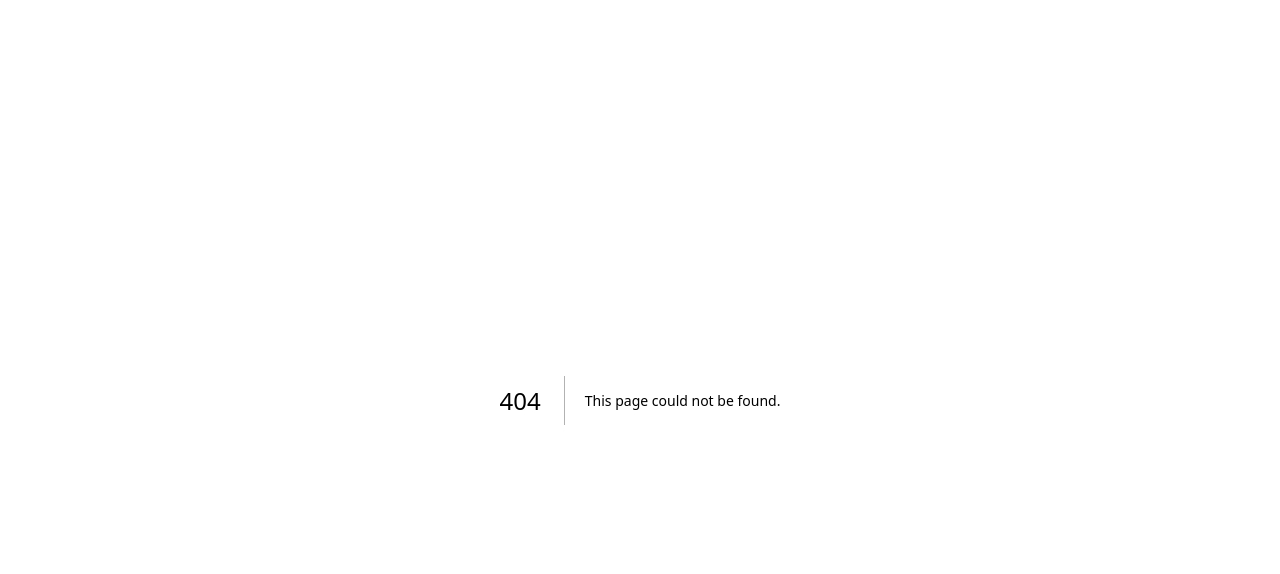
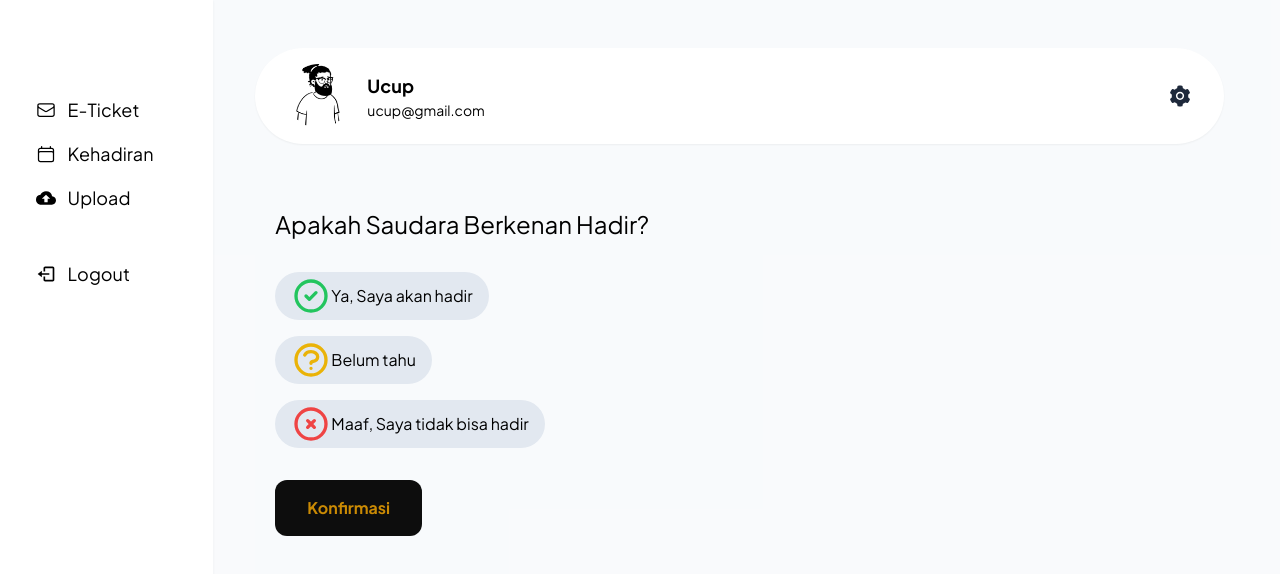
Before and after one commit to rianmz-genz/weddingnesia, a Next.js app: page /guests/1/rsvp in a window 1280 px wide. Before the commit this address had no page. Shown: the top 574 px of the page. Built offline with nearby package versions, Linux system fonts and the light colour scheme; no server answers.

Commit message:
page rsvp status

```diff
--- a/pages/guests/[guestId]/attendance.jsx
+++ b/pages/guests/[guestId]/rsvp.jsx
@@ -1,4 +1,7 @@
+import ChangeRSVPStatus from "@/api/integrations/invitation/guest/ChangeRSVPStatus";
+import { Button } from "@/components";
 import DashboardGuest from "@/components/layout/DashboardGuest";
+import { buttonStyle } from "@/utils/enum";
 import { useRouter } from "next/router";
 import { useState } from "react";
 import {
@@ -7,50 +10,63 @@ import {
   HiOutlineXCircle,
 } from "react-icons/hi";
 
-function MapStatus(status) {
-  return (
-    <div className="w-auto flex flex-row bg-slate-200 rounded-full items-center px-4 py-1">
-      {status.icon}
-      <span>{status.label}</span>
-    </div>
-  );
-}
-
 function GuestAttendance() {
   const router = useRouter();
   const guestId = router.query.guestId;
-
-  const [statusConfirmation, setStatusConfirmation] =
-    useState("Belum Tahu nih");
+  const [rsvpStatus, setRsvpStatus] = useState("NOT_SURE");
 
   const listStatus = [
     {
       label: "Ya, Saya akan hadir",
+      value: "SURE",
       icon: <HiOutlineCheckCircle className="text-green-500 w-10 h-auto" />,
     },
 
     {
       label: "Belum tahu",
+      value: "NOT_SURE",
       icon: (
         <HiOutlineQuestionMarkCircle className="text-yellow-500 w-10 h-auto" />
       ),
     },
     {
       label: "Maaf, Saya tidak bisa hadir",
+      value: "ABSENT",
       icon: <HiOutlineXCircle className="text-red-500 w-10 h-auto" />,
     },
   ];
+
+  const handleChangeRsvpStatus = () => {
+    ChangeRSVPStatus(guestId, rsvpStatus).then((res) => {
+      console.log(res);
+    });
+  };
 
   return (
     <DashboardGuest>
       <div className="px-16 w-full h-full pt-16">
         <h1 className="text-2xl">Apakah Saudara Berkenan Hadir?</h1>
         <div className="flex flex-col gap-4 my-8">
-          {listStatus.map((status) => MapStatus(status))}
+          {listStatus.map((status) => {
+            return (
+              <button
+                key={status.value}
+                onClick={() => setRsvpStatus(status.value)}
+                className="w-fit flex flex-row bg-slate-200 rounded-full items-center px-4 py-1"
+              >
+                {status.icon}
+                <span>{status.label}</span>
+              </button>
+            );
+          })}
         </div>
-        <buttton className="bg-yellow-500 rounded-full px-4 py-2 flex-shrink-0 text-white">
+        <Button
+          onClick={handleChangeRsvpStatus}
+          style={buttonStyle.blackLarge}
+          className="w-fit"
+        >
           Konfirmasi
-        </buttton>
+        </Button>
       </div>
     </DashboardGuest>
   );
```
